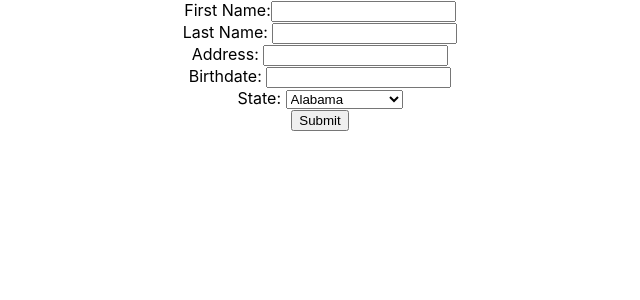
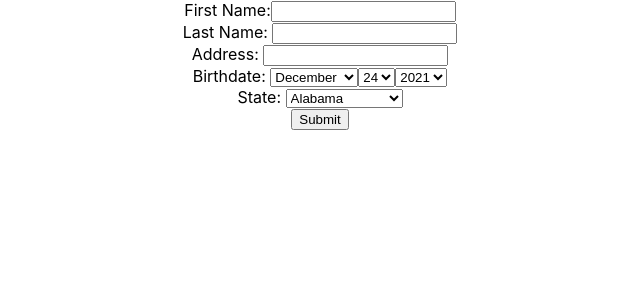
Before and after one commit to nicholashutter/delta, a React (Create React App) app: page / in a window 1280 px wide. Shown: the top 300 px of the page, without its empty margins (320-960 px from the left). Built offline with nearby package versions, Linux system fonts and the light colour scheme.

Commit message:
update birthdate component - multiple fields

```diff
--- a/src/components/Birthdate.js
+++ b/src/components/Birthdate.js
@@ -1,11 +1,160 @@
 import React, { Component } from 'react';
+
 class Birthdate extends Component {
+
+    constructor() {
+
+        super();
+
+        this.state = {
+            birthmonth: "1",
+            birthday: "1",
+            birthyear: "2021",
+            maxdays: "",
+            fulldate:"1/1/2021"
+        }
+
+        this.handleOnChangeMonth = this.handleOnChangeMonth.bind(this);
+        this.handleOnChangeDay = this.handleOnChangeDay.bind(this);
+        this.handleOnChangeYear = this.handleOnChangeYear.bind(this);
+
+    }
+
+    componentDidMount() {
+
+        //set a default date of today
+        const d = new Date;
+        let month = d.getMonth()+1;
+        let day = d.getDate();
+        let year = d.getFullYear();
+        let maxd = 0;
+
+        if(month === 1 || month === 3 || month === 5 || month === 7 || month === 8
+            || month === 10 || month === 12)
+            maxd = 31;
+
+        if(month === 4 || month === 6 || month === 9 || month === 11)
+            maxd = 30;
+
+        if(month === 2)
+            maxd = 28;
+
+        this.setState({
+            birthmonth: month,
+            birthday: day,
+            birthyear: year,
+            maxdays: maxd
+        })
+
+    }
+
+    handleOnChangeMonth(event) {
+
+        this.setState({
+            birthmonth: event.currentTarget.value
+        }, this.updateMaxDays)
+
+
+    }
+
+    handleOnChangeDay(event) {
+
+        this.setState({
+            birthday: event.currentTarget.value
+        }, this.updatefulldate)
+
+    }
+
+    handleOnChangeYear(event) {
+
+        this.setState({
+            birthyear: event.currentTarget.value
+        }, this.updatefulldate)
+
+    }
+
+    logdate() {
+
+        console.log(this.state.fulldate);
+    }
+
+    updatefulldate() {
+
+        this.setState({
+            fulldate: this.state.birthmonth+"/"+this.state.birthday+"/"+this.state.birthyear
+        }, this.logdate)
+    }
+
+    updateMaxDays() {
+
+        let month = this.state.birthmonth;
+        let maxd = 0;
+
+        if(month === "1" || month === "3" || month === "5" || month === "7" || month === "8"
+            || month === "10" || month === "12")
+            maxd = 31;
+
+        if(month === "4" || month === "6" || month === "9" || month === "11")
+            maxd = 30;
+
+        if(month === "2")
+            maxd = 28;
+
+        this.updatefulldate();
+
+        this.setState({
+            maxdays: maxd
+        }, this.createDayItems)
+
+    }
+
+    createDayItems() {
+        let items = [];
+        for (let i = 1; i <= this.state.maxdays; i++) {
+             items.push(<option key={i} value={i}>{i}</option>);
+        }
+
+        return items;
+    }
+
+
+
     render() {
         return (
             <div>
                 <label>
                 Birthdate:  </label>
-                <input name="Birthdate" type="text" />
+                <select name="month" value={this.state.birthmonth} onChange={this.handleOnChangeMonth}>
+                    <option value="1">January</option>
+                    <option value="2">February</option>
+                    <option value="3">March</option>
+                    <option value="4">April</option>
+                    <option value="5">May</option>
+                    <option value="6">June</option>
+                    <option value="7">July</option>
+                    <option value="8">August</option>
+                    <option value="9">September</option>
+                    <option value="10">October</option>
+                    <option value="11">November</option>
+                    <option value="12">December</option>
+                </select>
+                <select name="day" value={this.state.birthday} onChange={this.handleOnChangeDay}>
+                    {this.createDayItems()}
+                </select>
+                <select name="year" value={this.state.birthyear} onChange={this.handleOnChangeYear}>
+                    <option value="2021">2021</option>
+                    <option value="2020">2020</option>
+                    <option value="2019">2019</option>
+                    <option value="2018">2018</option>
+                    <option value="2017">2017</option>
+                    <option value="2016">2016</option>
+                    <option value="2015">2015</option>
+                    <option value="2014">2014</option>
+                    <option value="2013">2013</option>
+                    <option value="2012">2012</option>
+                    <option value="2011">2011</option>
+                    <option value="2010">2010</option>
+                </select>
                 <br></br>
             </div>
         );
```
